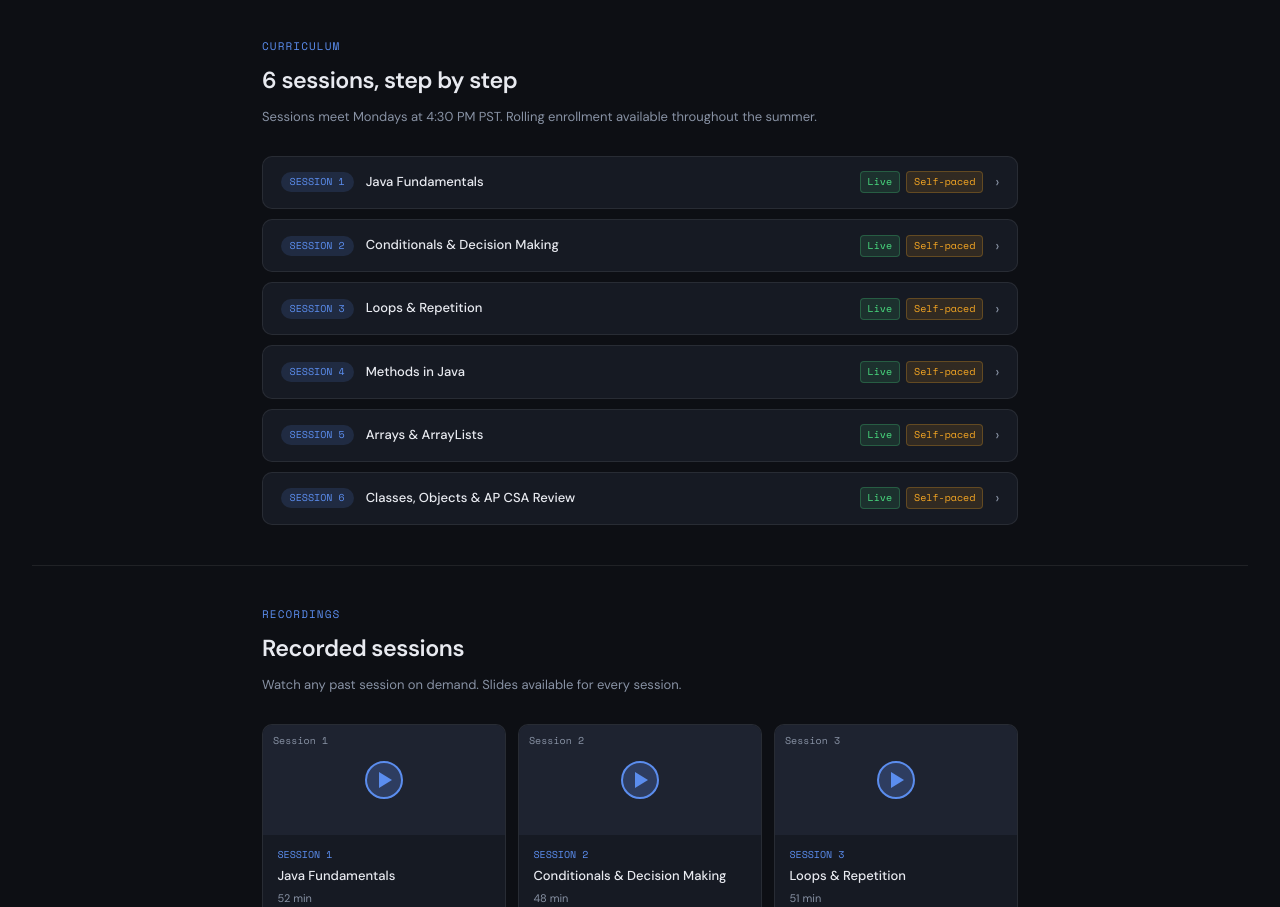
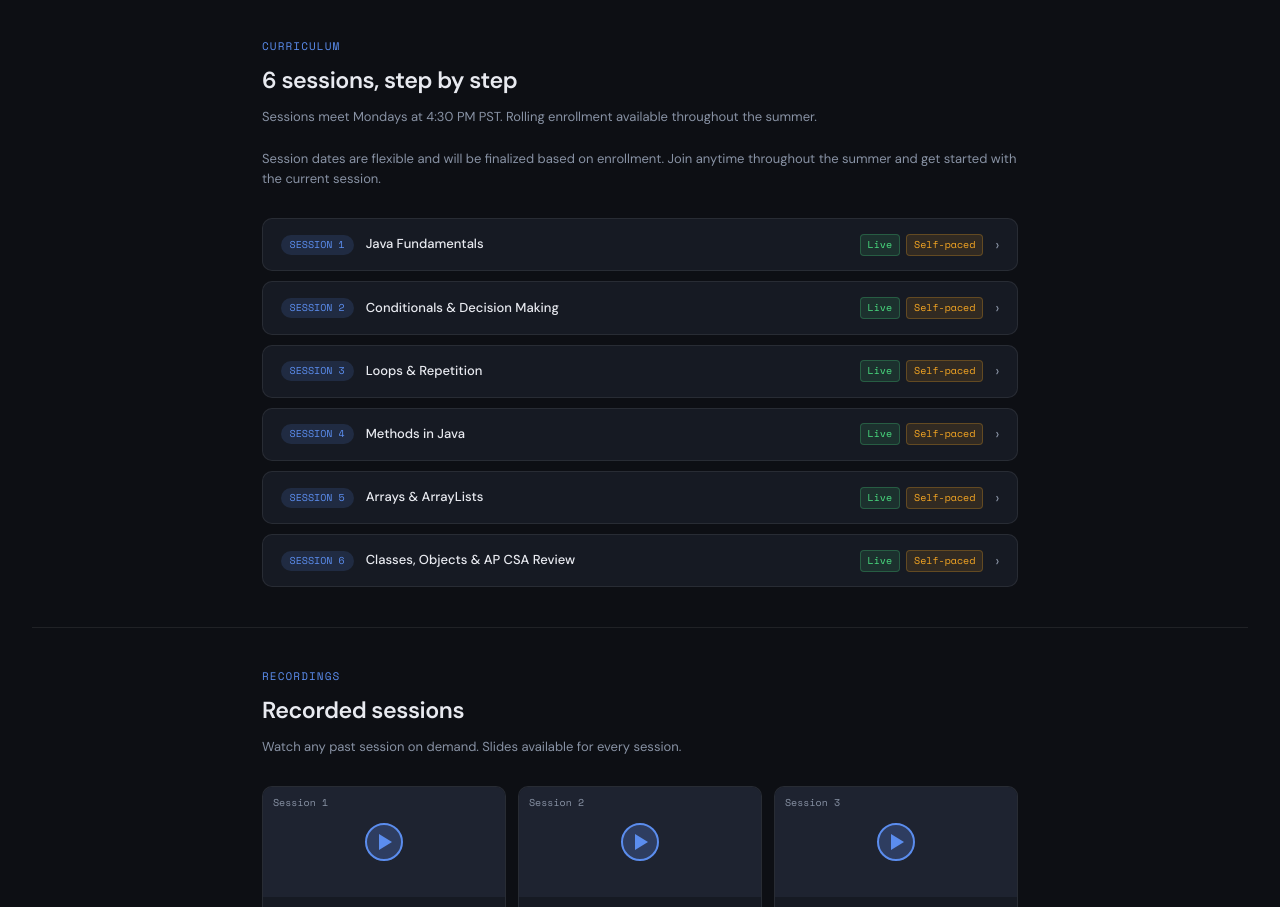
Before and after one commit to danygam123/java-bootcamp, a website: page frontend/index.html.html in a window 1280 px wide. Shown: the part 1007-1914 px from the top of the page. Drawn offline with nearby package versions, Linux system fonts and the light colour scheme.

Commit message:
added extra subheadings

```diff
--- a/frontend/index.html.html
+++ b/frontend/index.html.html
@@ -252,7 +252,11 @@ footer{border-top:1px solid var(--border);padding:1.5rem 2rem;text-align:center;
   <section id="curriculum">
     <div class="sec-label">Curriculum</div>
     <div class="sec-title">6 sessions, step by step</div>
-    <div class="sec-sub">Sessions meet Mondays at 4:30 PM PST. Rolling enrollment available throughout the summer.</div>
+    <div class="sec-sub">
+Sessions meet Mondays at 4:30 PM PST. Rolling enrollment available throughout the summer.
+<br><br>
+Session dates are flexible and will be finalized based on enrollment. Join anytime throughout the summer and get started with the current session.
+</div>
     <div class="weeks" id="weeksHome"></div>
   </section>
 
```
